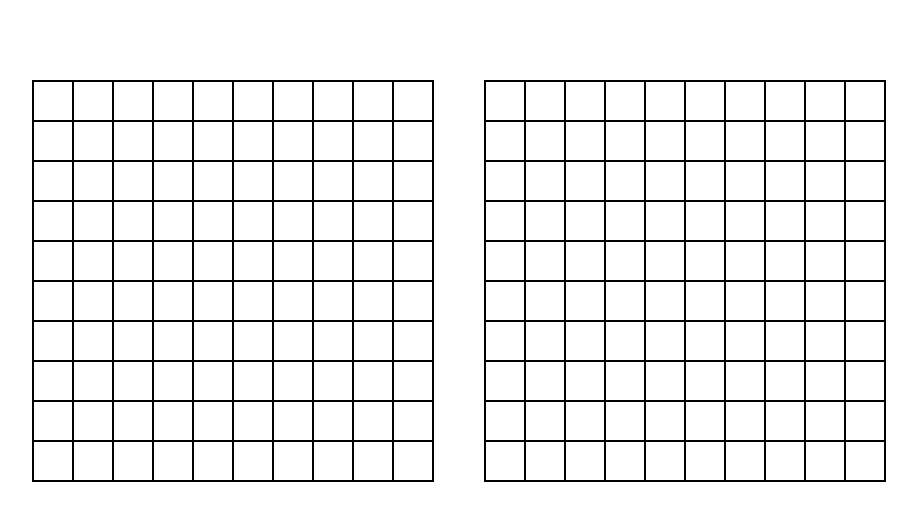
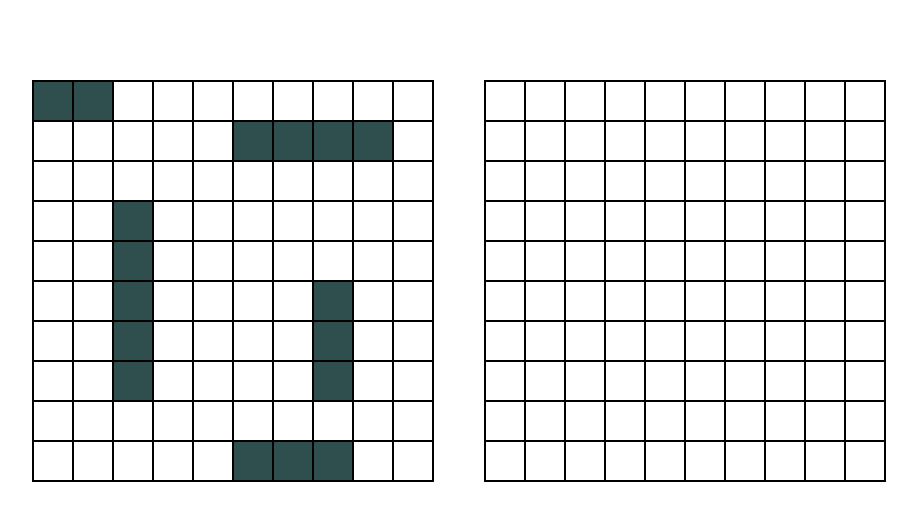
Before and after one commit to caylinvu/battleship, a website built with webpack: page dist/index.html in a window 1280 px wide. Shown: the part 185-706 px from the top of the page, without its empty margins (181-1098 px from the left). Built offline with nearby package versions, Linux system fonts and the light colour scheme.

Commit message:
Display player ships on gameboard

```diff
--- a/src/display.js
+++ b/src/display.js
@@ -1,19 +1,37 @@
 const playerContainer = document.querySelector('.player-board');
 const aiContainer = document.querySelector('.ai-board');
 
-function createGameboard(parent) {
+const display = (() => {
+
+    const createGameboard = (parent) => {
         for (let i = 0; i < 100; i++) {
             const square = document.createElement('div');
             parent.appendChild(square);
         }
     }
 
-function displayPlayerBoard(board) {
+    const playerBoard = (board) => {
         createGameboard(playerContainer);
+        const squares = document.querySelectorAll('.player-board > div');
+
+        let i = 0;
+        for (let j = 0; j < 10; j++) {
+            for(let k = 0; k < 10 ; k++) {
+                if (board.grid[j][k] === 'X') {
+                    squares[i].classList.add('player-ship');
+                }
+                i++;
+            }
         }
 
-function displayAiBoard(board) {
+    }
+
+    const aiBoard = (board) => {
         createGameboard(aiContainer);
     }
 
-export { displayPlayerBoard, displayAiBoard }
+    return { playerBoard, aiBoard }
+
+})();
+
+export default display
--- a/src/gameloop.js
+++ b/src/gameloop.js
@@ -1,6 +1,6 @@
 import Player from "./player";
 import Gameboard from "./gameboard";
-import { displayPlayerBoard, displayAiBoard } from "./display";
+import display from "./display";
 
 const gameloop = (() => {
 
@@ -11,6 +11,7 @@ const gameloop = (() => {
     playerGameboard.placeShip(3, [[5,7],[6,7],[7,7]]);
     playerGameboard.placeShip(3, [[9,5],[9,6],[9,7]]);
     playerGameboard.placeShip(2, [[0,0],[0,1]]);
+    display.playerBoard(playerGameboard);
 
 
     const ai = new Player('ai');
@@ -20,19 +21,11 @@ const gameloop = (() => {
     aiGameboard.placeShip(3, [[4,5],[5,5],[6,5]]);
     aiGameboard.placeShip(3, [[0,5],[0,6],[0,7]]);
     aiGameboard.placeShip(2, [[5,8],[5,9]]);
+    display.aiBoard(aiGameboard);
+
 
     // functions to add ships
 
-    displayPlayerBoard();
-    displayAiBoard();
-
 })();
 
-
-
-
-
-
-
-
 export default gameloop
```
Also changed, not shown: dist/index.html, dist/main.js, dist/style.css. Lines whose indentation alone changed are shown as unchanged.
